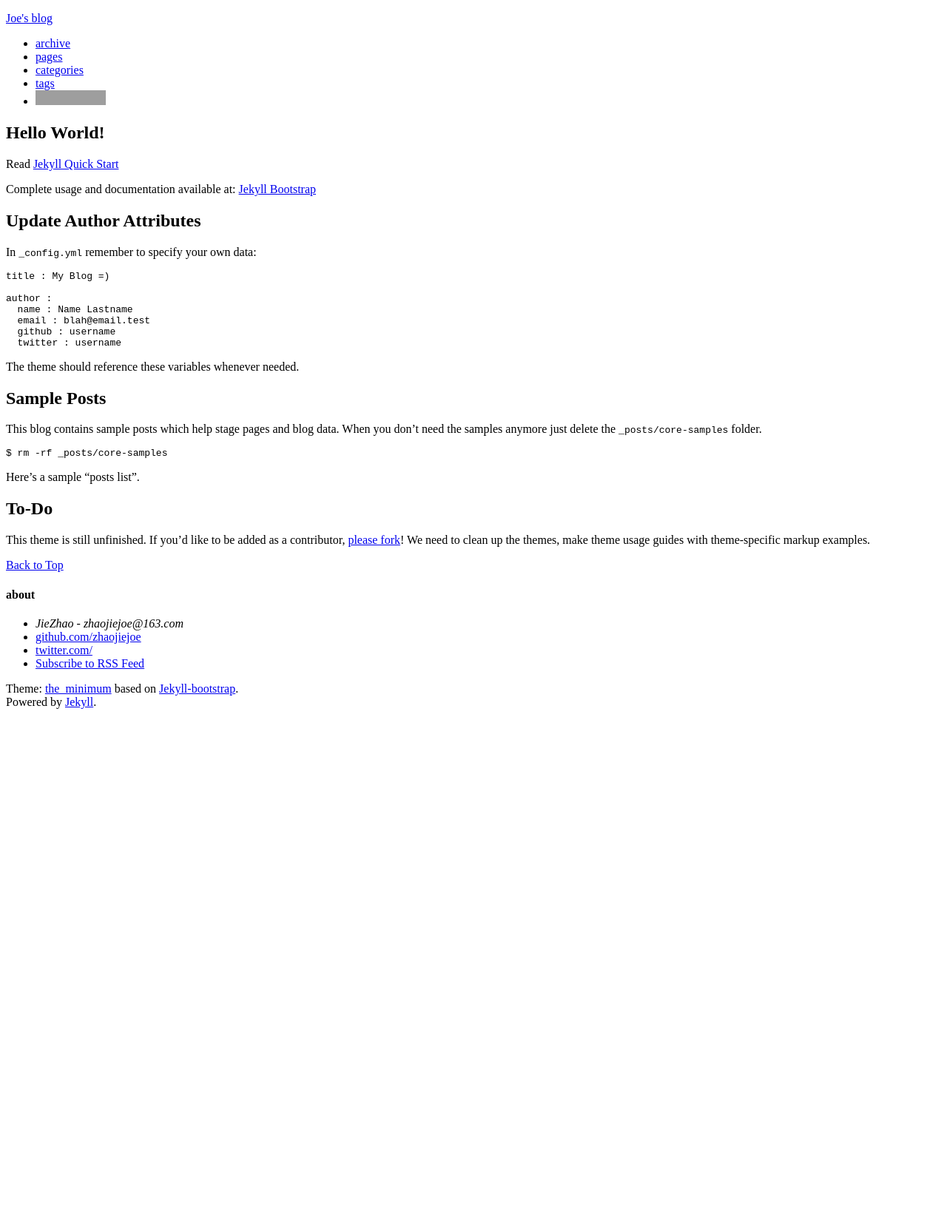
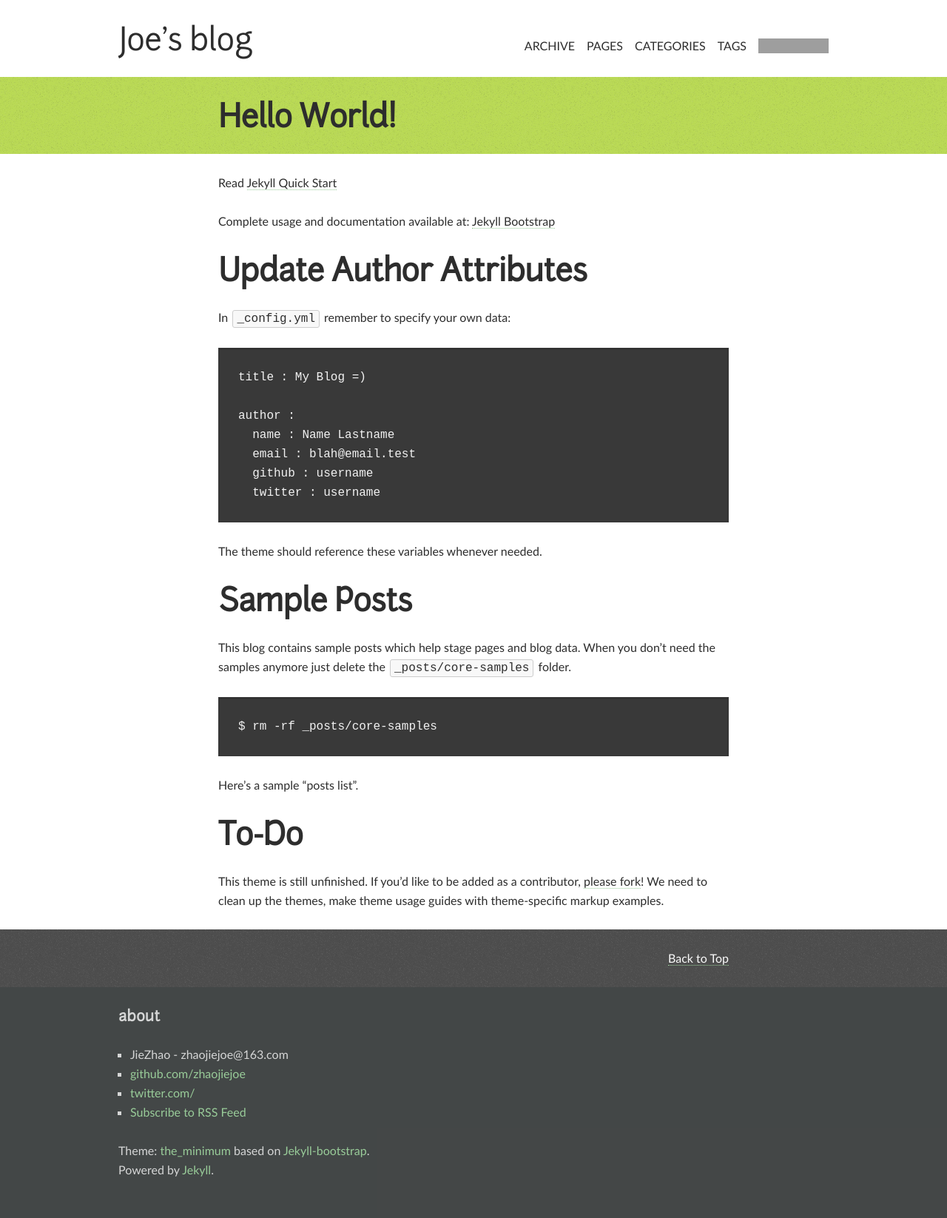
Before and after one commit to zhaojiejoe/zhaojiejoe.github.com, a Jekyll site: the page built from index.md, in a window 1280 px wide. Shown: the whole page at 74% size. Built offline with Jekyll 4.4.1, drawn with Linux system fonts in a browser that asks for light colours; comment, search, counter and statistics services are not loaded; before the commit the page ends 974 px from its top, so only the background shows below that; grey boxes are pictures that could not be loaded.

Commit message:
initial theme

```diff
--- a/_config.yml
+++ b/_config.yml
@@ -64,7 +64,7 @@ JB :
   #   http://s3.amazonaws.com/yoursite/themes/watermelon
   #   /assets
   #
-  ASSET_PATH : false
+  ASSET_PATH : /assets/themes/the-minimum
 
   # These paths are to the main pages Jekyll-Bootstrap ships with.
   # Some JB helpers refer to these paths; change them here if needed.
```
Also changed, not shown: 7 other files.
